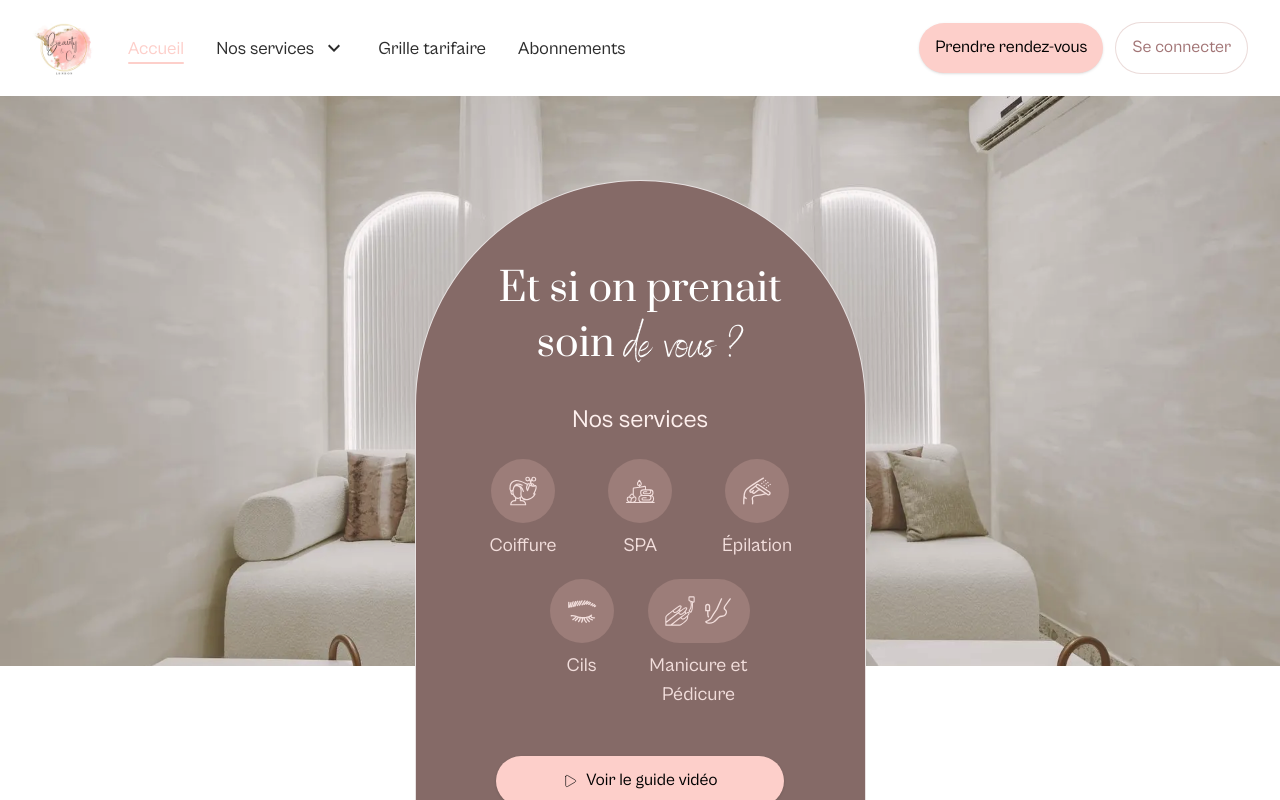
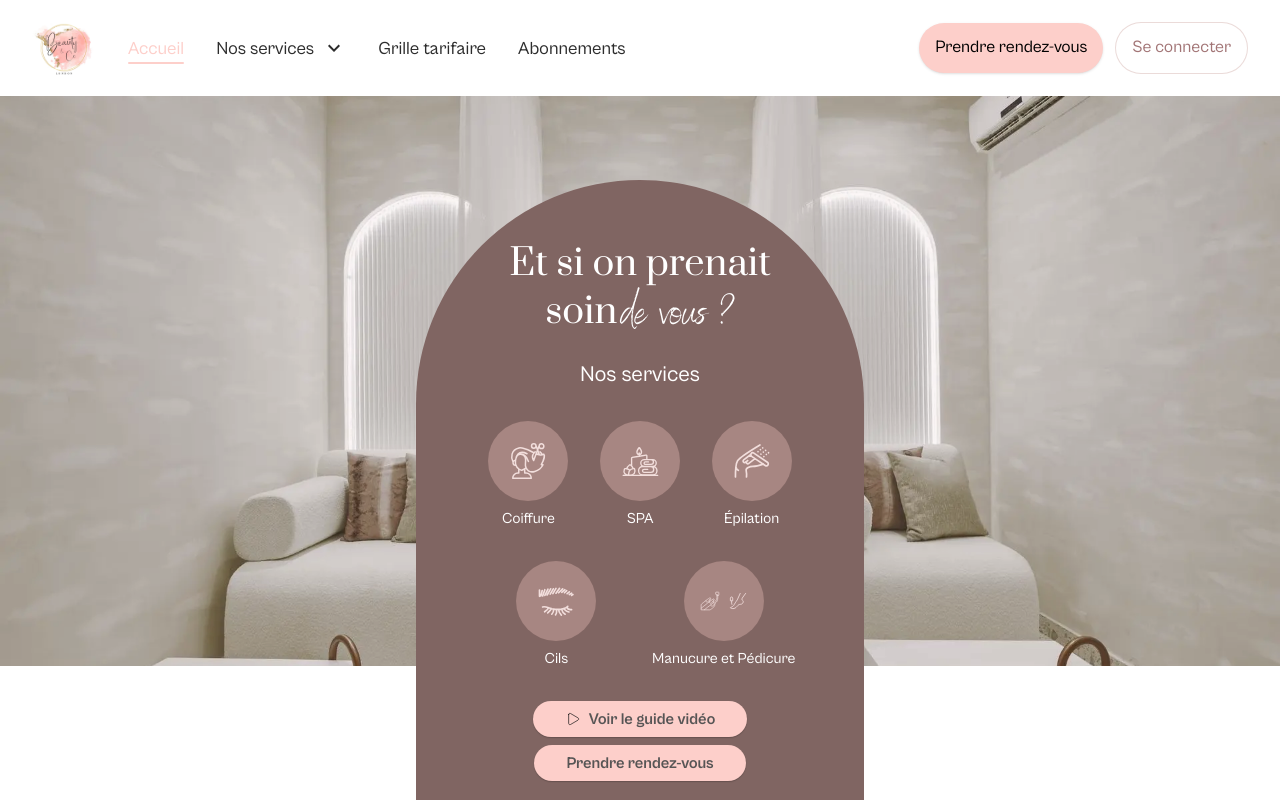
Before and after one commit to jcbdsgner/beauty-and-co-rdv, a Next.js app: page / in a window 1280 px wide. Shown: the top 800 px of the page. Built offline with nearby package versions, Linux system fonts and the light colour scheme.

Commit message:
Match homepage hero section to Figma design exactly
Corrects arch panel color, spacing, and button sizing, restructures the
headline into two lines and the service icons into a proper grid to
match the Figma spec pixel-for-pixel, and fixes the "Manucure" typo.

```diff
--- a/components/sections/hero.tsx
+++ b/components/sections/hero.tsx
@@ -5,17 +5,25 @@ import { bookingLink, videoGuideLink } from "@/lib/data/nav";
 import { heroServices, type HeroService } from "@/lib/data/services";
 
 function ServiceChip({ service }: { service: HeroService }) {
+  const isMulti = service.icons.length > 1;
+
   return (
     <Link
       href={`/services/${service.slug}`}
-      className="group flex w-[105px] flex-col items-center gap-2 transition-transform duration-200 hover:scale-110"
+      className="group flex flex-col items-center gap-2 text-center transition-transform duration-200 hover:scale-110"
     >
-      <div className="flex items-center justify-center gap-1.5 rounded-full bg-[#9c7d79] p-3 transition-colors duration-200 group-hover:bg-[#ab8985] sm:p-4">
+      <div className="flex size-20 items-center justify-center rounded-full bg-[rgba(253,207,202,0.3)] transition-colors duration-200 group-hover:bg-[rgba(253,207,202,0.45)]">
+        {isMulti ? (
+          <div className="flex items-center gap-2">
             {service.icons.map((icon) => (
-          <Image key={icon} src={icon} alt="" width={48} height={48} className="h-7 w-7 sm:h-8 sm:w-8" />
+              <Image key={icon} src={icon} alt="" width={20} height={20} className="size-5" />
             ))}
           </div>
-      <p className="text-center text-[19px] text-[#f2dedc]">{service.label}</p>
+        ) : (
+          <Image src={service.icons[0]} alt="" width={40} height={40} className="size-10" />
+        )}
+      </div>
+      <p className="text-[15px] leading-[20px] text-white">{service.label}</p>
     </Link>
   );
 }
@@ -37,46 +45,45 @@ export function Hero() {
         <div className="absolute inset-0 bg-[rgba(223,174,175,0.11)]" />
       </div>
 
-      <div className="relative z-10 mx-auto -mt-[496px] w-[88%] max-w-[451px] overflow-hidden rounded-t-[1500px] border border-white/80 bg-[#856a67] px-8 pb-12 pt-16 sm:-mt-[560px] lg:-mt-[486px] lg:px-12 lg:pt-20">
-        <div className="flex flex-col items-center gap-8 sm:gap-12">
-          <div className="flex flex-col items-center gap-6">
-            <h1 className="px-[30px] py-[14px] text-center text-white lg:p-0">
-              <span className="font-[family-name:var(--font-prata)] text-[31px] leading-[1.3] sm:text-[39px] lg:text-[39px] lg:leading-[55px]">
-                Et si on prenait soin
-              </span>{" "}
-              <span className="ml-1.5 font-[family-name:var(--font-benedict)] text-[34px] leading-[1.3] sm:text-[42px] lg:text-[44px] lg:leading-[55px]">
-                de vous ?
-              </span>
-            </h1>
+      <div className="relative z-10 mx-auto -mt-[496px] w-[88%] max-w-[448px] overflow-hidden rounded-t-[1500px] bg-[#806562] px-8 pb-8 pt-16 sm:-mt-[560px] lg:-mt-[486px]">
+        <div className="flex flex-col items-center gap-8">
+          <div className="flex flex-col items-center">
+            <div className="flex flex-col items-center gap-2 text-center text-white">
+              <p className="font-[family-name:var(--font-prata)] text-[36px] leading-[40px]">Et si on prenait</p>
+              <p>
+                <span className="font-[family-name:var(--font-prata)] text-[36px] leading-[40px]">soin</span>{" "}
+                <span className="font-[family-name:var(--font-benedict)] text-[42px] leading-[40px]">de vous ?</span>
+              </p>
+            </div>
 
-            <div className="flex flex-col items-center gap-5">
-              <p className="text-[21px] font-[450] text-[var(--brand-rose-soft)] sm:text-[25px]">Nos services</p>
-              <div className="flex flex-col items-center gap-5">
-                <div className="flex items-start justify-center gap-x-3">
+            <p className="pt-6 text-[22px] leading-[28px] text-white">Nos services</p>
+
+            <div className="grid w-full grid-cols-3 justify-items-center gap-6 pt-8">
               {firstRow.map((service) => (
                 <ServiceChip key={service.label} service={service} />
               ))}
             </div>
-                <div className="flex items-start justify-center gap-x-3">
+            <div className="grid w-full grid-cols-2 justify-items-center gap-6 pt-8">
               {secondRow.map((service) => (
                 <ServiceChip key={service.label} service={service} />
               ))}
             </div>
           </div>
-            </div>
-          </div>
 
-          <div className="flex w-full max-w-[288px] flex-col items-center gap-3">
+          <div className="flex flex-col items-center gap-2">
             <Button
               href={videoGuideLink.href}
               external
               hideExternalIcon
               icon={<Image src="/images/accueil/icon-play.svg" alt="" width={16} height={16} />}
-              className="w-full"
+              className="h-9 rounded-full px-8 py-0 text-[16px] font-bold leading-6 text-[#575555] shadow-[0px_1px_1.5px_rgba(0,0,0,0.1),0px_1px_1px_rgba(0,0,0,0.1)]"
             >
               {videoGuideLink.label}
             </Button>
-            <Button href={bookingLink.href} className="w-full">
+            <Button
+              href={bookingLink.href}
+              className="h-9 rounded-full px-8 py-0 text-[16px] font-bold leading-6 text-[#575555] shadow-[0px_1px_1.5px_rgba(0,0,0,0.1),0px_1px_1px_rgba(0,0,0,0.1)]"
+            >
               {bookingLink.label}
             </Button>
           </div>
--- a/lib/data/services.ts
+++ b/lib/data/services.ts
@@ -10,7 +10,7 @@ export const heroServices: HeroService[] = [
   { label: "Épilation", slug: "epilation", icons: ["/images/accueil/service-epilation.svg"] },
   { label: "Cils", slug: "cils", icons: ["/images/accueil/service-cils.svg"] },
   {
-    label: "Manicure et Pédicure",
+    label: "Manucure et Pédicure",
     slug: "manucure-pedicure",
     icons: ["/images/accueil/service-manucure.svg", "/images/accueil/service-pedicure.svg"],
   },
@@ -24,7 +24,7 @@ export type FooterService = {
 export const footerServices: FooterService[] = [
   { label: "Coiffure", slug: "coiffure" },
   { label: "SPA", slug: "spa" },
-  { label: "Manicure et pédicure", slug: "manucure-pedicure" },
+  { label: "Manucure et pédicure", slug: "manucure-pedicure" },
   { label: "Visage", slug: "visage" },
   { label: "Épilation", slug: "epilation" },
   { label: "Cils", slug: "cils" },
```
Lines whose indentation alone changed are shown as unchanged.
